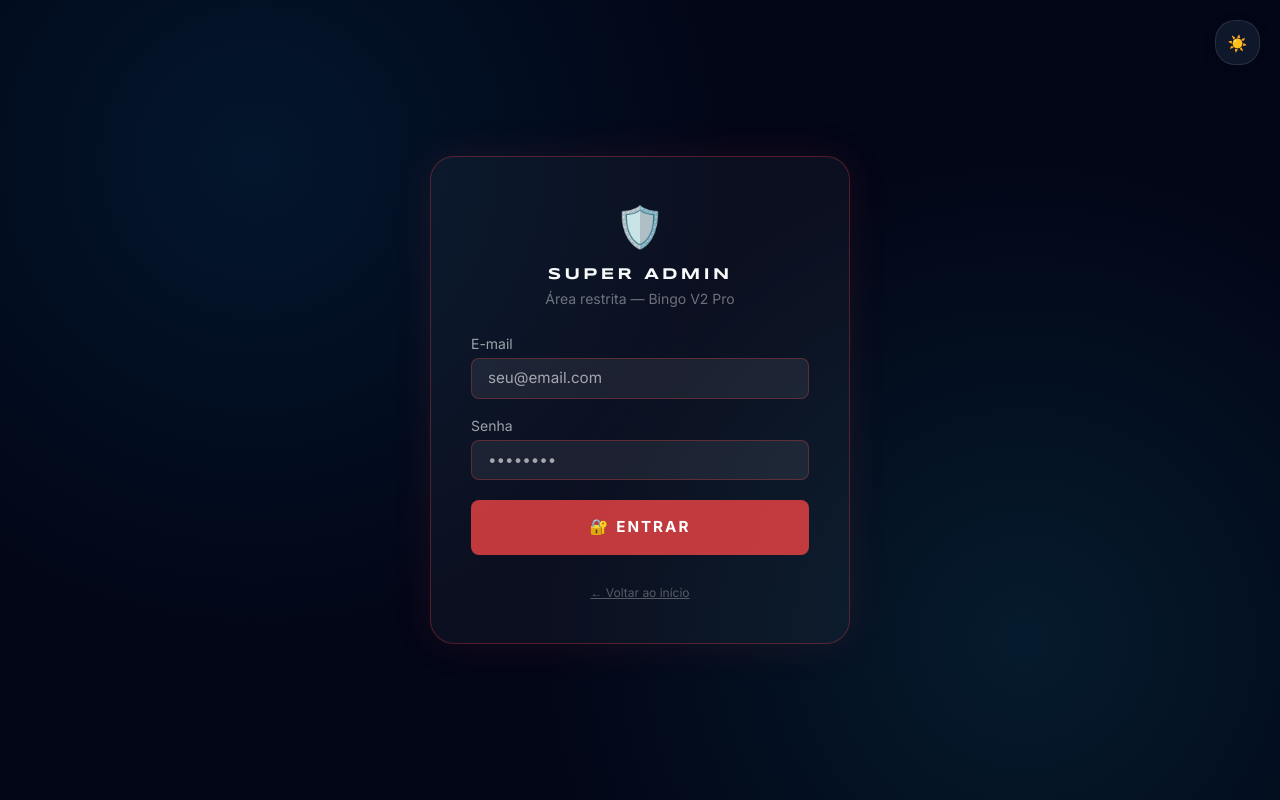
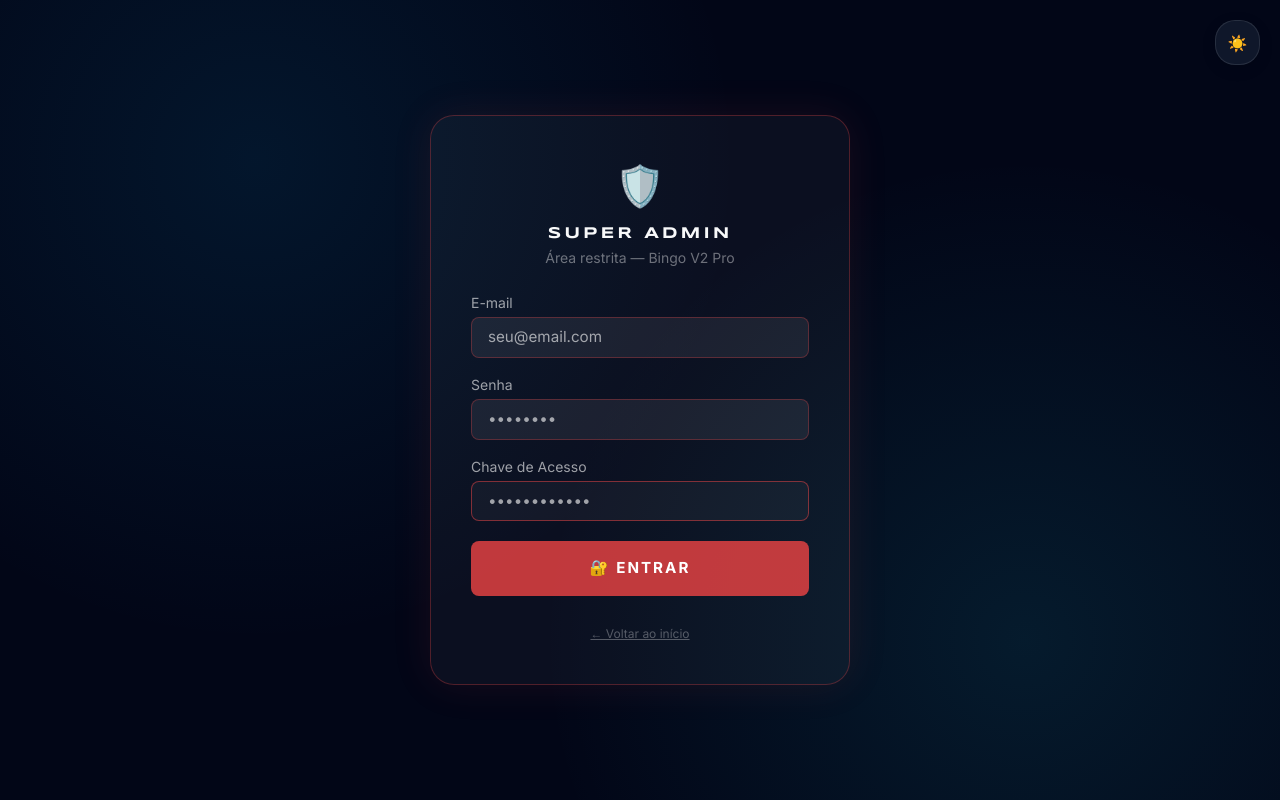
Before and after one commit to andrebontempo/bingo, a Next.js app in the folder frontend/: page /superadmin in a window 1280 px wide. Built offline with nearby package versions, Linux system fonts and the light colour scheme; no server answers.

Commit message:
fix: restore super admin login with access key

```diff
--- a/frontend/src/app/superadmin/page.js
+++ b/frontend/src/app/superadmin/page.js
@@ -1,11 +1,15 @@
 "use client";
 import { useState } from "react";
 import { useRouter } from "next/navigation";
+
+// Chave de acesso do Super Admin
+const SUPER_KEY = "bingo@SA2025";
 
 export default function SuperAdminLogin() {
   const router = useRouter();
   const [email, setEmail] = useState("");
   const [password, setPassword] = useState("");
+  const [secretKey, setSecretKey] = useState("");
   const [error, setError] = useState("");
   const [loading, setLoading] = useState(false);
 
@@ -14,6 +18,12 @@ export default function SuperAdminLogin() {
   const handleLogin = async (e) => {
     e.preventDefault();
     setError("");
+
+    if (secretKey !== SUPER_KEY) {
+      setError("Chave de acesso inválida.");
+      return;
+    }
+
     setLoading(true);
     try {
       const res = await fetch(`${baseUrl}/api/auth/login`, {
@@ -28,12 +38,7 @@ export default function SuperAdminLogin() {
         return;
       }
 
-      if (data.role !== "superadmin") {
-        setError("Acesso negado. Apenas Super Admins podem entrar aqui.");
-        return;
-      }
-
-      localStorage.setItem("superAdminData", JSON.stringify(data));
+      localStorage.setItem("superAdminData", JSON.stringify({ ...data, role: "superadmin" }));
       router.push("/superadmin/dashboard");
     } catch {
       setError("Erro de conexão. Tente novamente.");
@@ -43,10 +48,7 @@ export default function SuperAdminLogin() {
   };
 
   return (
-    <div
-      className="min-vh-100 d-flex align-items-center justify-content-center"
-      style={{ background: "var(--bg-dark)" }}
-    >
+    <div className="min-vh-100 d-flex align-items-center justify-content-center" style={{ background: "var(--bg-dark)" }}>
       <div
         style={{
           width: "100%",
@@ -60,10 +62,7 @@ export default function SuperAdminLogin() {
       >
         <div className="text-center mb-4">
           <div style={{ fontSize: "2.5rem", marginBottom: "0.5rem" }}>🛡️</div>
-          <h1
-            className="text-light fw-bold mb-1"
-            style={{ fontFamily: "var(--font-syncopate)", fontSize: "1rem", letterSpacing: "3px" }}
-          >
+          <h1 className="text-light fw-bold mb-1" style={{ fontFamily: "var(--font-syncopate)", fontSize: "1rem", letterSpacing: "3px" }}>
             SUPER ADMIN
           </h1>
           <p className="text-white opacity-40 small mb-0">Área restrita — Bingo V2 Pro</p>
@@ -73,71 +72,53 @@ export default function SuperAdminLogin() {
           <div>
             <label className="text-white opacity-60 small mb-1 d-block">E-mail</label>
             <input
-              type="email"
-              required
-              value={email}
+              type="email" required value={email}
               onChange={(e) => setEmail(e.target.value)}
               placeholder="seu@email.com"
               className="w-100 rounded-3 px-3 py-2 text-white"
-              style={{
-                background: "rgba(255,255,255,0.07)",
-                border: "1px solid rgba(239,68,68,0.3)",
-                outline: "none",
-                fontSize: "0.95rem",
-              }}
+              style={{ background: "rgba(255,255,255,0.07)", border: "1px solid rgba(239,68,68,0.3)", outline: "none", fontSize: "0.95rem" }}
             />
           </div>
           <div>
             <label className="text-white opacity-60 small mb-1 d-block">Senha</label>
             <input
-              type="password"
-              required
-              value={password}
+              type="password" required value={password}
               onChange={(e) => setPassword(e.target.value)}
               placeholder="••••••••"
               className="w-100 rounded-3 px-3 py-2 text-white"
-              style={{
-                background: "rgba(255,255,255,0.07)",
-                border: "1px solid rgba(239,68,68,0.3)",
-                outline: "none",
-                fontSize: "0.95rem",
-              }}
+              style={{ background: "rgba(255,255,255,0.07)", border: "1px solid rgba(239,68,68,0.3)", outline: "none", fontSize: "0.95rem" }}
+            />
+          </div>
+          <div>
+            <label className="text-white opacity-60 small mb-1 d-block">Chave de Acesso</label>
+            <input
+              type="password" required value={secretKey}
+              onChange={(e) => setSecretKey(e.target.value)}
+              placeholder="••••••••••••"
+              className="w-100 rounded-3 px-3 py-2 text-white"
+              style={{ background: "rgba(255,255,255,0.04)", border: "1px solid rgba(239,68,68,0.5)", outline: "none", fontSize: "0.95rem" }}
             />
           </div>
 
           {error && (
-            <div
-              className="rounded-3 px-3 py-2 small text-center"
-              style={{ background: "rgba(239,68,68,0.1)", border: "1px solid rgba(239,68,68,0.3)", color: "#ef4444" }}
-            >
+            <div className="rounded-3 px-3 py-2 small text-center"
+              style={{ background: "rgba(239,68,68,0.1)", border: "1px solid rgba(239,68,68,0.3)", color: "#ef4444" }}>
               {error}
             </div>
           )}
 
-          <button
-            type="submit"
-            disabled={loading}
-            className="w-100 fw-bold rounded-3 py-3 mt-1"
+          <button type="submit" disabled={loading} className="w-100 fw-bold rounded-3 py-3 mt-1"
             style={{
               background: loading ? "rgba(239,68,68,0.3)" : "rgba(239,68,68,0.8)",
-              border: "none",
-              color: "white",
-              fontSize: "0.95rem",
-              letterSpacing: "2px",
-              cursor: loading ? "not-allowed" : "pointer",
-              transition: "all 0.2s",
-            }}
-          >
+              border: "none", color: "white", fontSize: "0.95rem", letterSpacing: "2px",
+              cursor: loading ? "not-allowed" : "pointer", transition: "all 0.2s",
+            }}>
             {loading ? "AUTENTICANDO..." : "🔐 ENTRAR"}
           </button>
         </form>
 
         <div className="text-center mt-4">
-          <button
-            onClick={() => router.push("/")}
-            className="btn btn-link text-white opacity-30 small p-0"
-            style={{ fontSize: "0.75rem" }}
-          >
+          <button onClick={() => router.push("/")} className="btn btn-link text-white opacity-30 small p-0" style={{ fontSize: "0.75rem" }}>
             ← Voltar ao início
           </button>
         </div>
```
